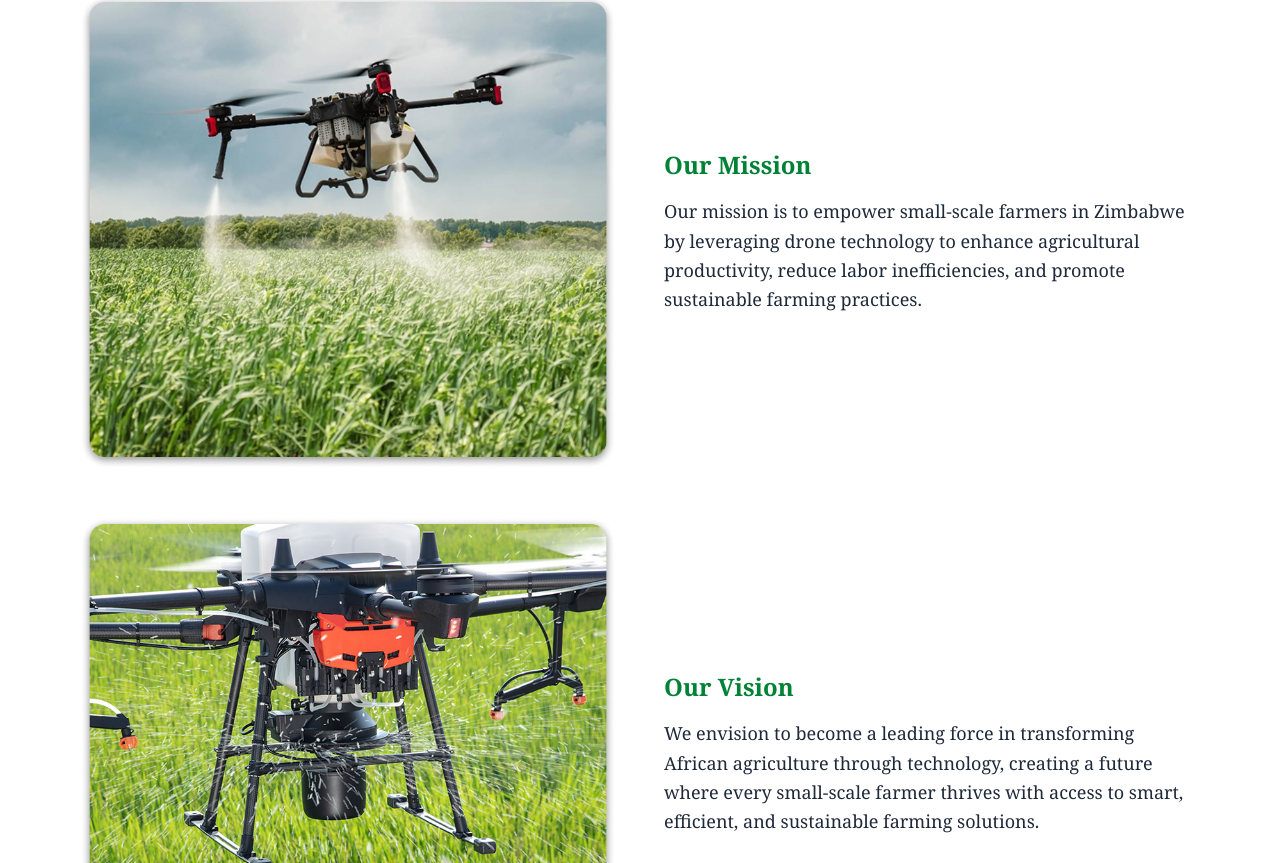
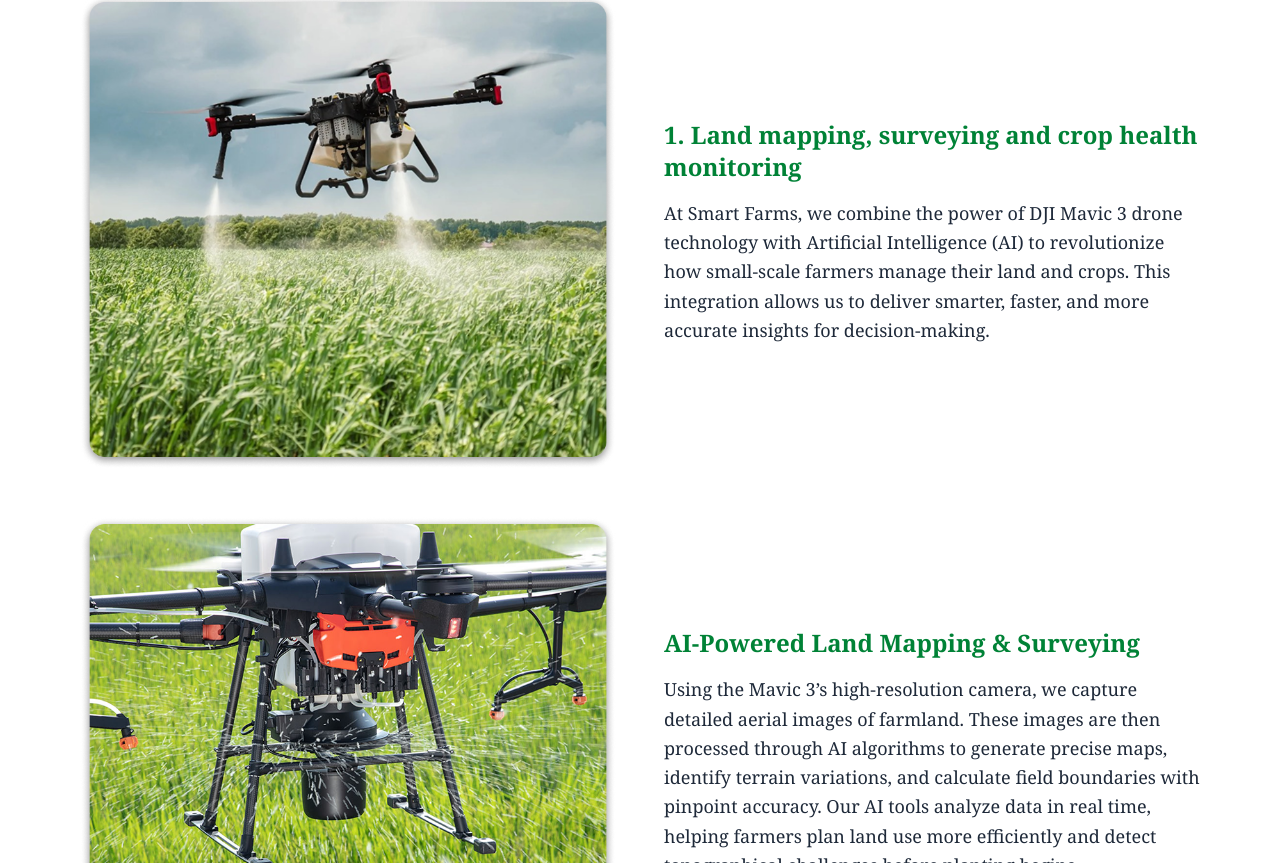
Before and after one commit to HudsonWayne/Smart-Farms, a Next.js app: page /services in a window 1280 px wide. Shown: the part 717-1580 px from the top of the page. Built offline with nearby package versions, Linux system fonts and the light colour scheme; a web font is replaced by a local one.

Commit message:
initial commit

```diff
--- a/src/components/NineBlocks.tsx
+++ b/src/components/NineBlocks.tsx
@@ -5,48 +5,48 @@ import Image from "next/image";
 const blocksData = [
   {
     image: "/Rectangle 55.png",
-    title: "Our Mission",
-    text: "Our mission is to empower small-scale farmers in Zimbabwe by leveraging drone technology to enhance agricultural productivity, reduce labor inefficiencies, and promote sustainable farming practices.",
+    title: "1. Land mapping, surveying and crop health monitoring",
+    text: "At Smart Farms, we combine the power of DJI Mavic 3 drone technology with Artificial Intelligence (AI) to revolutionize how small-scale farmers manage their land and crops. This integration allows us to deliver smarter, faster, and more accurate insights for decision-making.",
   },
   {
     image: "/Rectangle 61.png",
-    title: "Our Vision",
-    text: "We envision to become a leading force in transforming African agriculture through technology, creating a future where every small-scale farmer thrives with access to smart, efficient, and sustainable farming solutions.",
+    title: "AI-Powered Land Mapping & Surveying",
+    text: "Using the Mavic 3’s high-resolution camera, we capture detailed aerial images of farmland. These images are then processed through AI algorithms to generate precise maps, identify terrain variations, and calculate field boundaries with pinpoint accuracy. Our AI tools analyze data in real time, helping farmers plan land use more efficiently and detect topographical challenges before planting begins.",
   },
   {
     image: "/Rectangle 55.png",
-    title: "Our Mission",
-    text: "Our mission is to empower small-scale farmers in Zimbabwe by leveraging drone technology to enhance agricultural productivity, reduce labor inefficiencies, and promote sustainable farming practices.",
+    title: "Intelligent Crop Health Monitoring",
+    text: "We deploy AI models trained to detect crop stress, pest infestations, and disease patterns from drone-captured imagery. The Mavic 3 provides high-quality visual data, while our AI systems analyze it to flag problem areas instantly. This allows farmers to act early, apply targeted treatments, and reduce input costs, boosting productivity while minimizing environmental impact.",
   },
   {
     image: "/Rectangle 61.png",
-    title: "Our Vision",
-    text: "We envision to become a leading force in transforming African agriculture through technology, creating a future where every small-scale farmer thrives with access to smart, efficient, and sustainable farming solutions.",
+    title: "2. Precision Crop Spraying",
+    text: "At Smart Farms, we are redefining crop spraying through the integration of AI-driven precision algorithms and advanced drone technology. Our solution ensures that farmers apply just the right amount of inputs, exactly where and when they are needed.",
   },
   {
     image: "/Rectangle 55.png",
-    title: "Our Mission",
-    text: "Our mission is to empower small-scale farmers in Zimbabwe by leveraging drone technology to enhance agricultural productivity, reduce labor inefficiencies, and promote sustainable farming practices.",
+    title: "Targeted Spraying with Drone Accuracy",
+    text: "Using specialized spraying drones equipped with GPS and obstacle avoidance systems, we conduct highly accurate aerial applications of fertilizers, pesticides, and herbicides. These drones can cover large areas quickly, access difficult terrains, and significantly reduce human exposure to chemicals.",
   },
   {
     image: "/Rectangle 61.png",
-    title: "Our Vision",
-    text: "We envision to become a leading force in transforming African agriculture through technology, creating a future where every small-scale farmer thrives with access to smart, efficient, and sustainable farming solutions.",
+    title: "Environmentally Responsible Farming",
+    text: "By avoiding blanket spraying, we minimize chemical runoff and protect surrounding ecosystems. This AI-enhanced precision spraying supports sustainable agriculture while maximizing crop yields. With Smart Farms, crop spraying becomes safer, smarter, and more sustainable, empowering farmers with cutting-edge tools to thrive in a changing agricultural landscape.",
   },
   {
     image: "/Rectangle 55.png",
-    title: "Our Mission",
-    text: "Our mission is to empower small-scale farmers in Zimbabwe by leveraging drone technology to enhance agricultural productivity, reduce labor inefficiencies, and promote sustainable farming practices.",
+    title: "Smart Fertilizer Application with AI and Drone Technology",
+    text: "At Smart Farms, we make fertilizer application more efficient, cost-effective, and environmentally conscious through the power of drones and artificial intelligence.",
   },
   {
     image: "/Rectangle 61.png",
-    title: "Our Vision",
-    text: "We envision to become a leading force in transforming African agriculture through technology, creating a future where every small-scale farmer thrives with access to smart, efficient, and sustainable farming solutions.",
+    title: "Precision Application for Maximum Impact",
+    text: "Using drone technology, we apply fertilizers accurately across your fields, eliminating guesswork and reducing manual labor. Our drones are equipped with advanced dispersion systems and GPS navigation, ensuring coverage and the ability to access hard-to-reach areas with ease.",
   },
   {
     image: "/Rectangle 55.png",
-    title: "Our Mission",
-    text: "Our mission is to empower small-scale farmers in Zimbabwe by leveraging drone technology to enhance agricultural productivity, reduce labor inefficiencies, and promote sustainable farming practices.",
+    title: "AI-Driven Decision Making",
+    text: "Before any fertilizer application, our drones perform aerial scans of your crops to assess nutrient deficiencies. These images are processed by AI algorithms that generate fertility maps, identifying exactly where and how much fertilizer is needed. This means you avoid over-fertilization, reduce waste, and boost plant health by applying nutrients only where they are required.",
   },
 ];
 
@@ -59,7 +59,7 @@ export default function NineBlocks() {
           <div
             key={index}
             className={`grid md:grid-cols-2 gap-12 items-center mb-12 ${
-              index % 2 !== 0 ? "md:flex-row-reverse" : ""
+              index % 2 === 0 ? "md:flex-row" : "md:flex-row-reverse"
             }`}
           >
             {/* Image */}
```
